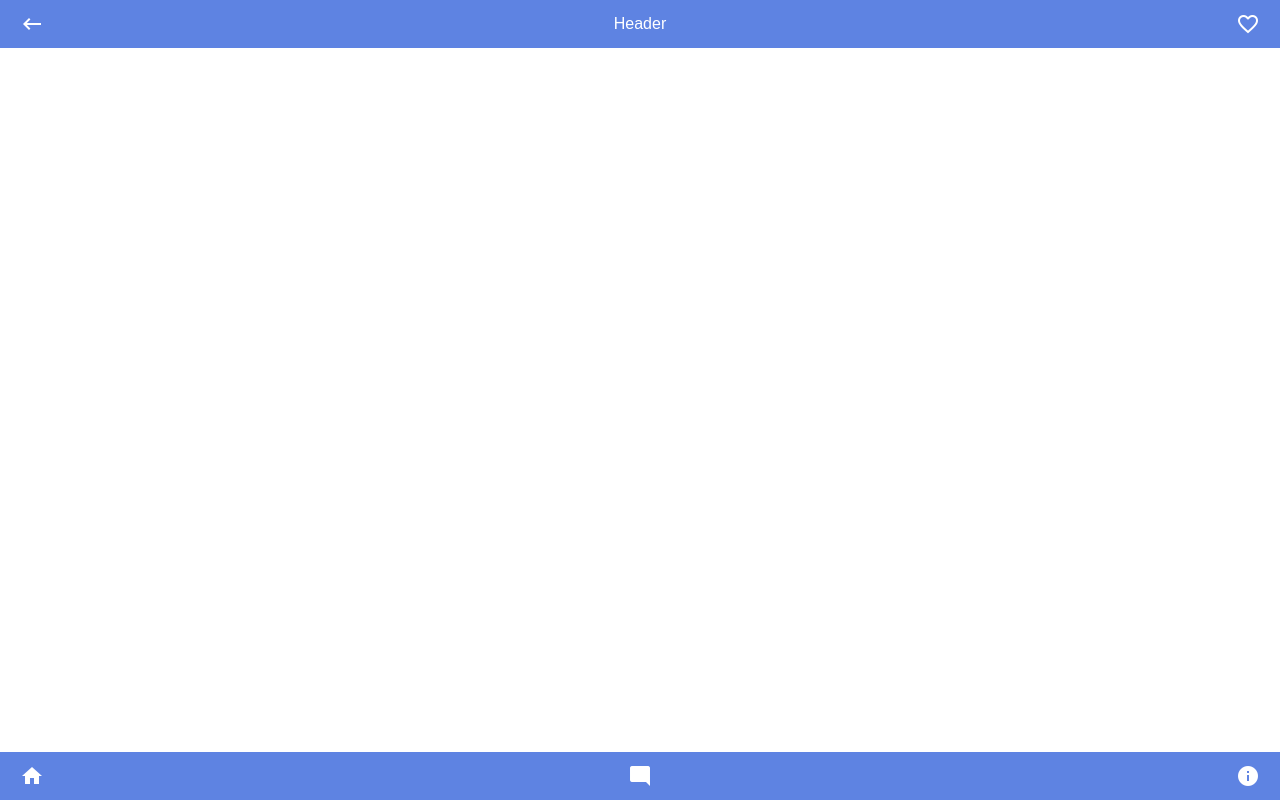
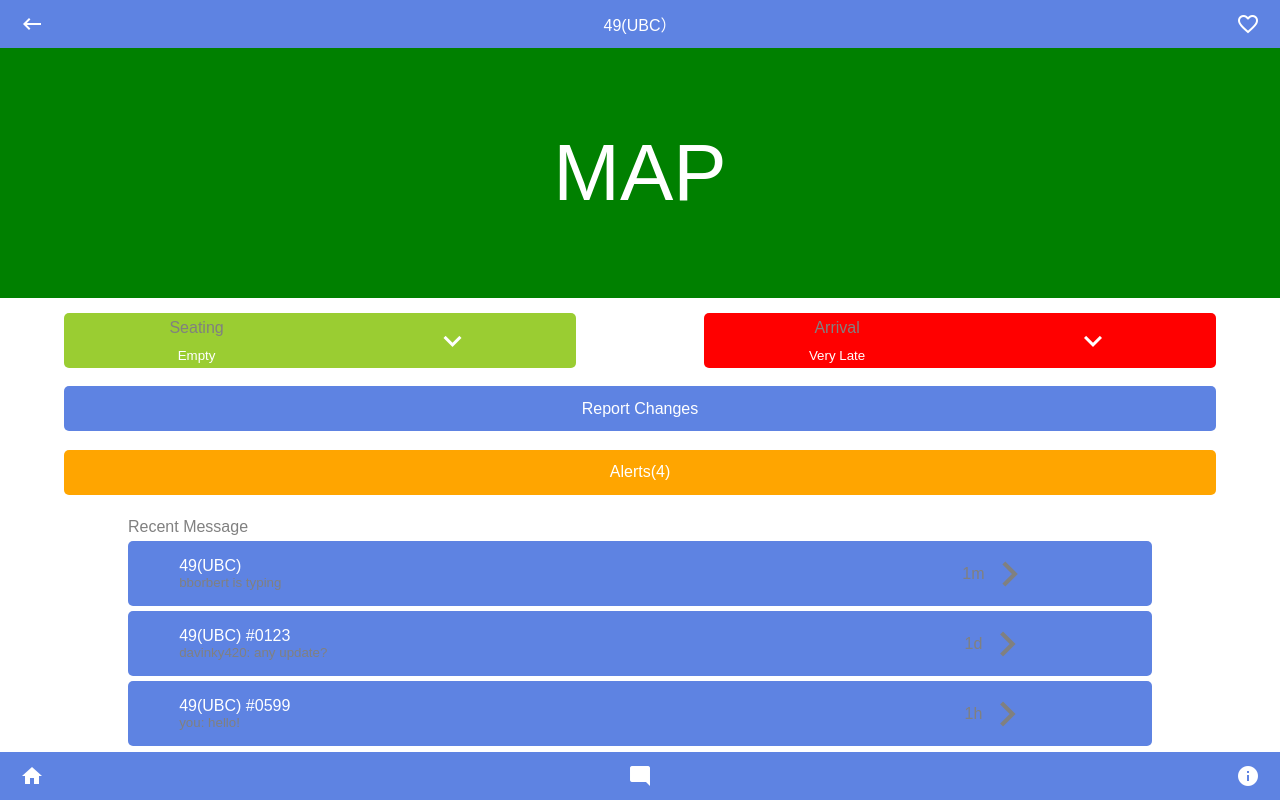
Before and after one commit to Dimuzone/riderly, a plain HTML site: page busprofile.html in a window 1280 px wide. Drawn offline with Linux system fonts and the light colour scheme.

Commit message:
edit busprofile.html, busprofile.css, create alerts.html and alerts.css, edit bus-dating.css - add index z on bar

```diff
--- a/busprofile.css
+++ /dev/null
@@ -1,2 +0,0 @@
-header {
-}
--- a/busprofile.html
+++ b/busprofile.html
@@ -7,17 +7,81 @@
     <meta charset="utf-8">
     <meta name="description" content="bus dating">
     <meta name="author" content="dimuzone, semibran, zzzbnbzzz">
-	<meta name="viewport" content="width=device-width,initial-scale=1,user-scalable=0,maximum-scale=1"/>
-	<link href="styles/bus-dating.css" rel="stylesheet"/>
+    <meta name="viewport" content="width=device-width,initial-scale=1,user-scalable=0,maximum-scale=1" />
     <link href="https://fonts.googleapis.com/icon?family=Material+Icons" rel="stylesheet">
+    <link href="styles/bus-dating.css" rel="stylesheet" />
+    <link href="styles/busprofile.css" rel="stylesheet" />
 </head>
 
 <body>
+    <div class="pagewrap">
         <header class="bar -header">
-    <span class="bar-icon material-icons">keyboard_backspace</span>
-    Header
+            <span class="bar-icon material-icons">keyboard_backspace</span> 49(UBC）
             <span class="bar-icon material-icons">favorite_border</span>
         </header>
+
+        <div class="map"><a>MAP</a></div>
+
+        <div class="report">
+            <div class="seat">
+                <span class="rselect">Seating</span>
+                <span class="status">Empty</span>
+                <span class="report-icon material-icons">
+          expand_more
+        </span>
+            </div>
+
+            <div class="arrival">
+                <span class="rselect">Arrival</span>
+                <span class="status">Very Late</span>
+                <span class="report-icon material-icons">
+          expand_more
+        </span>
+            </div>
+
+            <div class="changes">Report Changes</div>
+
+            <div class="alerts">Alerts(4)</div>
+        </div>
+
+        <div class="message">
+            Recent Message
+            <div class="room room1">
+                <span class="roomName">49(UBC)</span>
+                <span class="chat">bborbert is typing</span>
+                <div class="time">
+                    1m
+                    <span class="message-icon material-icons">
+            chevron_right
+          </span>
+                </div>
+            </div>
+
+            <div class="room room2">
+                <span class="roomName">49(UBC) #0123</span>
+                <span class="chat">davinky420: any update?</span>
+                <div class="time">
+                    1d
+                    <span class="message-icon material-icons">
+            chevron_right
+          </span>
+                </div>
+            </div>
+
+            <div class="room room3">
+                <span class="roomName">49(UBC) #0599</span>
+                <span class="chat">you: hello!</span>
+                <div class="time">
+                    1h
+                    <span class="message-icon material-icons">
+            chevron_right
+          </span>
+                </div>
+            </div>
+
+        </div>
+    </div>
+
     <footer class="bar -footer">
         <span class="bar-icon material-icons">home</span>
         <span class="bar-icon material-icons">mode_comment</span>
--- a/styles/bus-dating.css
+++ b/styles/bus-dating.css
@@ -35,6 +35,7 @@ body {
 	display: flex;
 	align-items: center;
 	justify-content: space-between;
+	z-index: 1;
 }
 
 .bar-icon {
--- /dev/null
+++ b/styles/busprofile.css
@@ -0,0 +1,130 @@
+
+
+/**********Map********/
+.map {
+    background-color: green;
+    height: 250px;
+    position: relative;
+    top:48px;
+    color: white;
+    text-align: center;
+    font-size: 60pt;
+    display: flex;
+    align-items: center;
+    justify-content: center;
+}
+
+/**********Report********/
+.report {
+    height: 200px;
+    position: relative;
+    top: 48px;
+    display: flex;
+    flex-wrap: wrap;
+    justify-content: space-around;
+    text-align: center;
+}
+
+.report > div {
+    border-radius: 5px;
+    margin-top: 15px;
+}
+
+.seat {
+    background-color: yellowgreen;
+}
+
+.arrival {
+    background-color: red;
+}
+
+.seat, .arrival {
+    width: 40%;
+    height: 55px;
+    display: flex;
+    flex-wrap: wrap;
+    flex-direction: column;
+    justify-content: space-around;
+    align-items: center;
+    color: white;
+}
+
+.report-icon {
+    font-size: 36px;
+}
+
+.rselect {
+    color: gray;
+}
+
+.status {
+    font-size: 10pt;
+}
+
+.changes, .alerts {
+    width: 90%;
+    height: 45px;
+    display: flex;
+    align-items: center;
+    justify-content: center;
+    color: white;
+}
+
+.changes {
+    background-color: var(--blue);
+
+}
+
+.alerts {
+    background-color: orange;
+}
+
+/**********Message********/
+
+.message {
+    position: relative;
+    top: 48px;
+    width: 80%;
+    margin: 10px auto 0 auto;
+    color: gray;
+    margin-bottom: 60px;
+    margin-top: 20px;
+}
+
+.room {
+    background-color: var(--blue);
+    height: 65px;
+    display: flex;
+    flex-wrap: wrap;
+    flex-direction: column;
+    justify-content: center;
+    align-items: stretch;
+    border-radius: 5px;
+    color: grey;
+    margin-top: 5px;
+}
+.roomName, .chat {
+    width: 70%;
+    margin-left: 5%;
+}
+
+.roomName {
+    color: white;
+}
+
+.chat {
+    font-size: 10pt;
+}
+
+.time {
+    height: 40px;
+    width: 20%;
+    margin-right: 5%;
+    display: flex;
+    align-items: center;
+    justify-content: center;
+}
+
+.message-icon {
+    font-size: 50px;
+}
```
Also changed, not shown: alerts.html (added, +56 -0 lines), chat.html (+5 -5 lines), styles/alerts.css (added, +36 -0 lines), 2 other files. Lines whose indentation alone changed are shown as unchanged.
